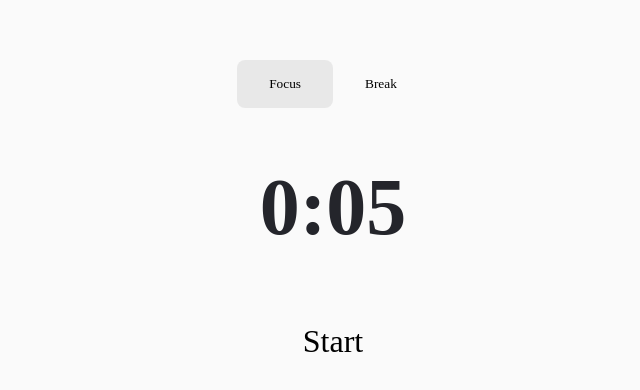
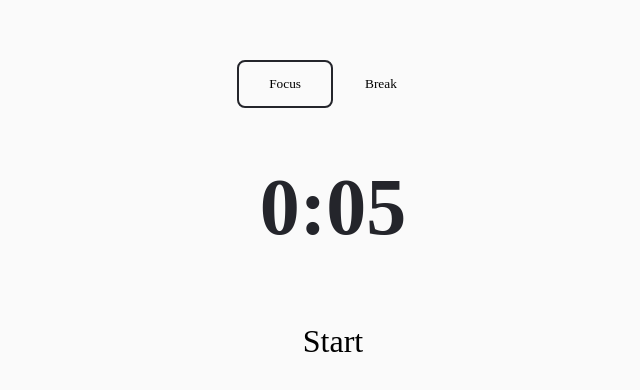
Before and after one commit to jamesspearsv/quiet-timer, a Vue app: page / in a window 1280 px wide. Shown: the part 182-572 px from the top of the page, without its empty margins (307-947 px from the left). Built offline with nearby package versions, Linux system fonts and the light colour scheme; a web font is replaced by a local one.

Commit message:
Updated button styles and hover effect

```diff
--- a/src/App.vue
+++ b/src/App.vue
@@ -82,9 +82,8 @@
         top: 0;
         bottom: 0;
         left: 0;
-        width: 50%;
-        background-color: var(--clr-shaded);
-        border: none;
+        right: 50%;
+        border: solid var(--clr-black) 2px;
         border-radius: var(--border-radius);
         transition: transform 220ms ease-in-out;
     }
--- a/src/assets/style.css
+++ b/src/assets/style.css
@@ -23,4 +23,5 @@ button {
 
 button:hover {
     background-color: var(--clr-shaded);
+    cursor: pointer;
 }
```
